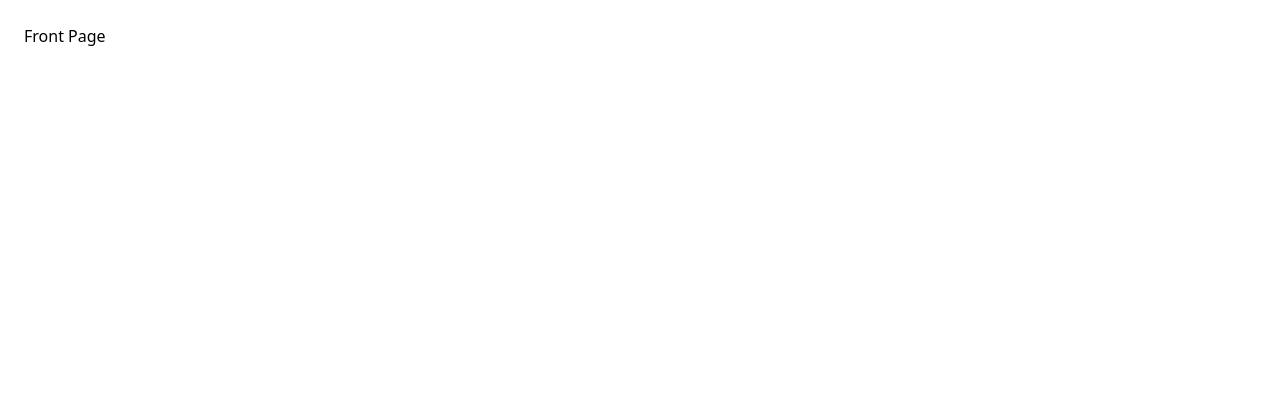
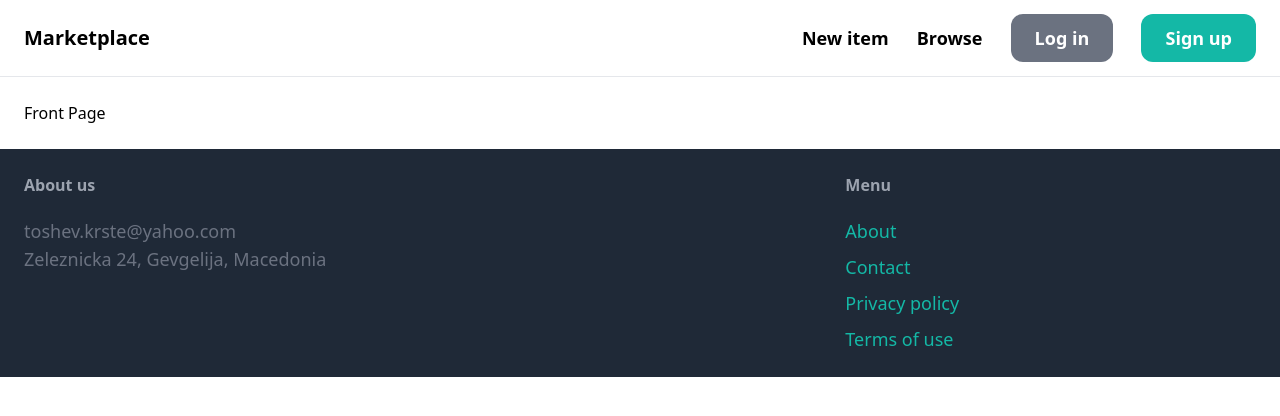
Before and after one commit to toshevk/django-marketplace, a Django app: page / in a window 1280 px wide. Before the commit the part shown is almost empty. Shown: the top 416 px of the page. Run offline with Django 5.2, Linux system fonts and the light colour scheme; some libraries are stand-ins or nearby versions.

Commit message:
Add navigation bar and footer

```diff
--- a/core/templates/core/base.html
+++ b/core/templates/core/base.html
@@ -9,9 +9,37 @@
     <title>{% block title %} {% endblock %} | Marketplace</title>
 </head>
 <body>
+    <nav class="px-6 py-6 flex justify-between items-center border-b border-gray-200">
+        <a href="/" class="text-xl font-semibold">Marketplace</a>
+        <div class="space-x-6">
+            <a href="#" class="text-lg font-semibold hover:text-gray-500">New item</a>
+            <a href="#" class="text-lg font-semibold hover:text-gray-500">Browse</a>
+
+            <a href="#" class="px-6 py-3 text-lg font-semibold bg-gray-500 text-white rounded-xl hover:bg-gray-700">Log in</a>
+            <a href="#" class="px-6 py-3 text-lg font-semibold bg-teal-500 text-white rounded-xl hover:bg-teal-700">Sign up</a>
+        </div>
+    </nav>
+
     <div class="px-6 py-6">
         {% block content %}
         {% endblock %}
     </div>
+
+    <footer class="px-6 py-6 flex justify-between bg-gray-800">
+        <div class="w-2/3 pr-10">
+            <h3 class="mb-5 font-semibold text-gray-400">About us</h3>
+            <p class="text-lg text-gray-500">toshev.krste@yahoo.com</p>
+            <p class="text-lg text-gray-500">Zeleznicka 24, Gevgelija, Macedonia</p>
+        </div>
+        <div class="w-1/3 pr-10">
+            <h3 class="mb-5 font-semibold text-gray-400">Menu</h3>
+            <ul class="space-y-2">
+                <li><a href="#" class="text-lg text-teal-500 hover:text-teal-700">About</a></li>
+                <li><a href="{% url 'contact' %}" class="text-lg text-teal-500 hover:text-teal-700">Contact</a></li>
+                <li><a href="#" class="text-lg text-teal-500 hover:text-teal-700">Privacy policy</a></li>
+                <li><a href="#" class="text-lg text-teal-500 hover:text-teal-700">Terms of use</a></li>
+            </ul>
+        </div>
+    </footer>
 </body>
 </html>
```
